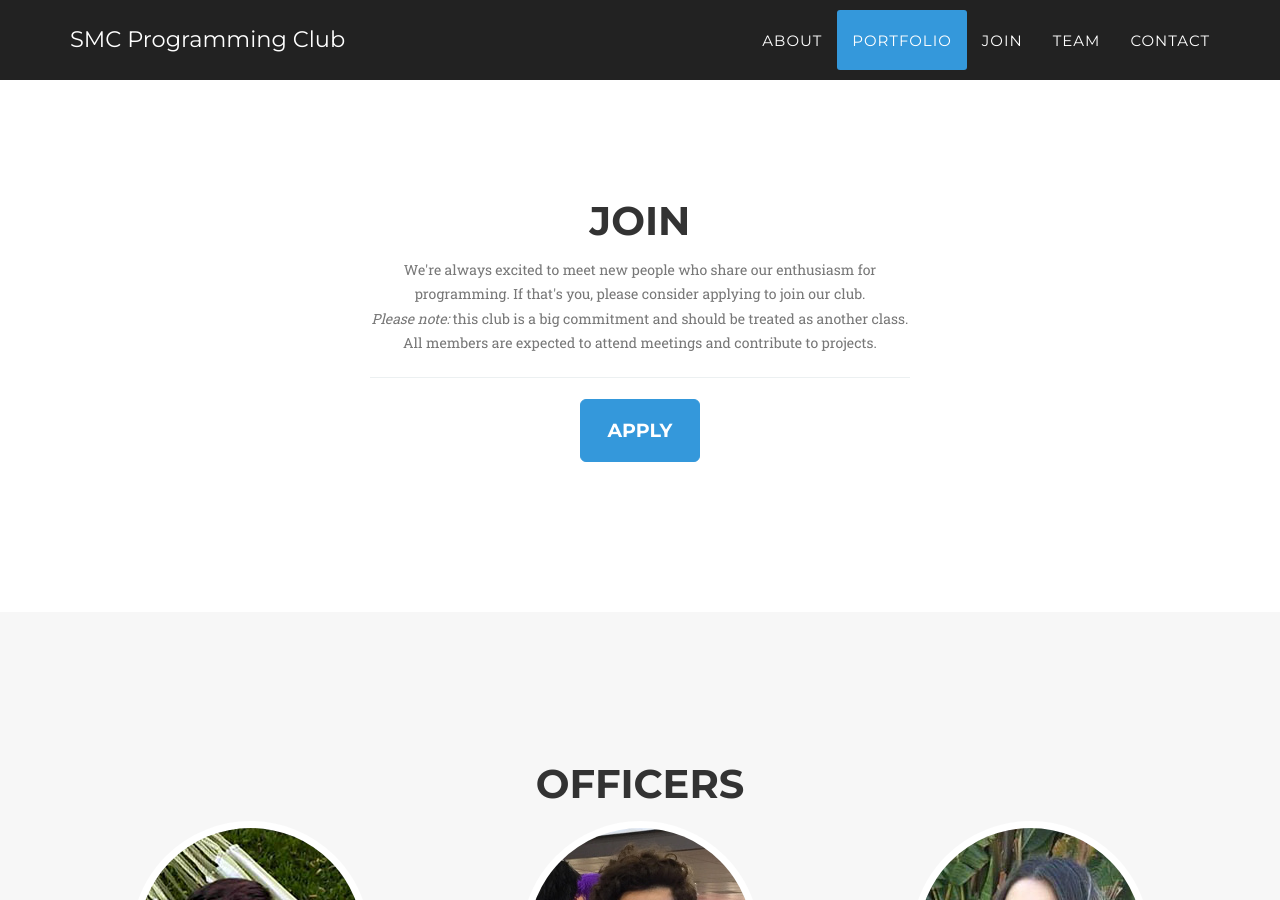
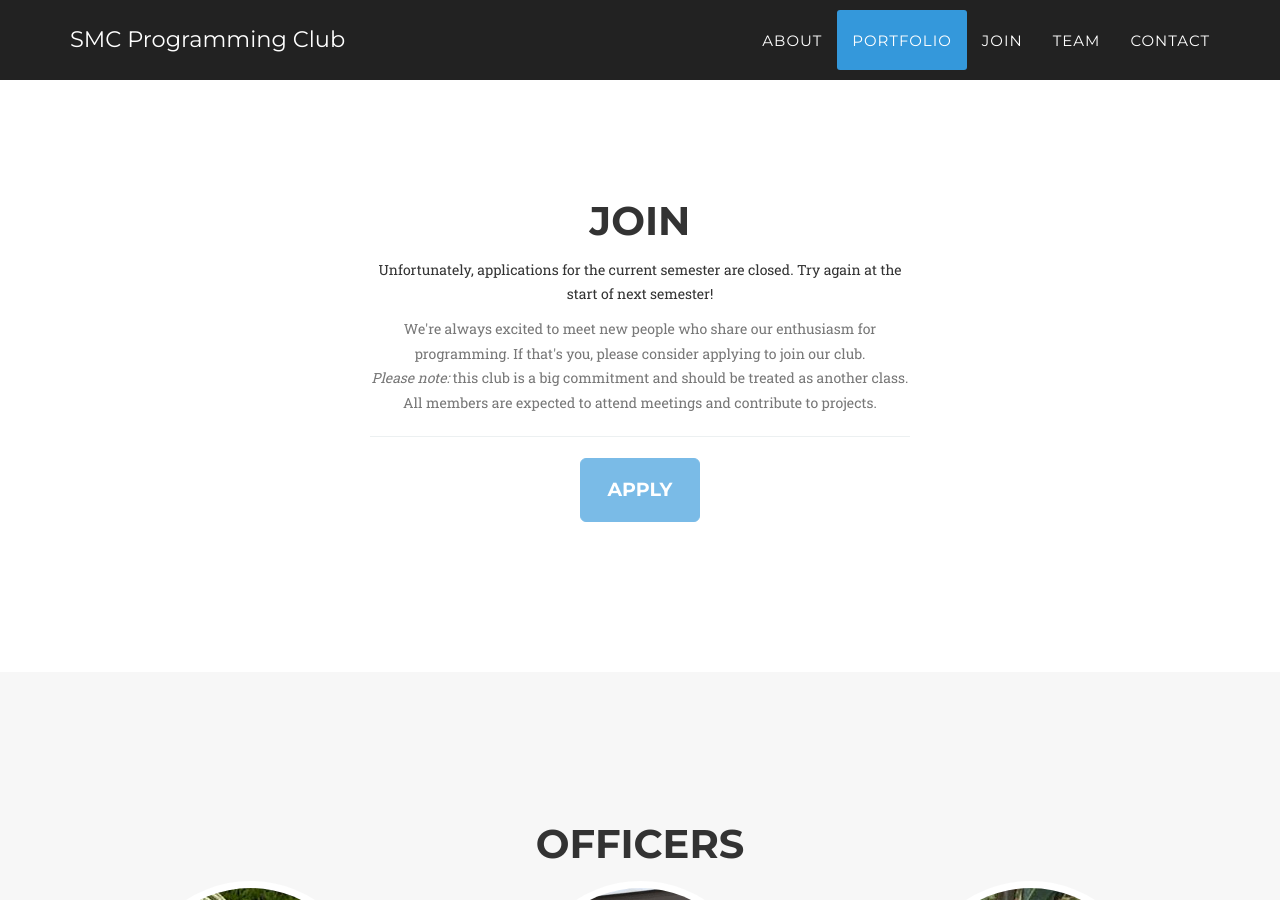
Before and after one commit to SMCProgrammingClub/website, a Jekyll site: the page built from index.html, in a window 1280 px wide and 900 px high, scrolled down 1928 px. Built offline with Jekyll 4.4.1, drawn with Linux system fonts in a browser that asks for light colours; some web fonts are replaced.

Commit message:
Disabled app link button

```diff
--- a/_includes/join.html
+++ b/_includes/join.html
@@ -6,7 +6,9 @@
                     <h2 class="section-heading">Join</h2>
                     <div class="col-lg-3"></div>
                     <div class="col-lg-6">
-                      <p class="section-subheading text-muted">We're always excited to meet new people who share our enthusiasm for programming. If that's you, please consider applying to join our club.<br>
+                      <p class="section-subheading">
+                        Unfortunately, applications for the current semester are closed. Try again at the start of next semester!
+                      </p><p class="section-subheading text-muted">We're always excited to meet new people who share our enthusiasm for programming. If that's you, please consider applying to join our club.<br>
                       <em>Please note:</em> this club is a big commitment and should be treated as another class. All members are expected to attend meetings and contribute to projects.</p><hr />
                     </div>
                 </div>
@@ -14,7 +16,7 @@
             <div class="row">
                 <div class="col-lg-3"></div>
                 <div class="col-lg-6 text-center">
-                    <a target="_blank" class="btn btn-primary btn-lg" href="http://goo.gl/forms/JBA7HU83fO" role="button">Apply</a>
+                    <a target="_blank" class="btn btn-primary btn-lg" disabled="disabled" href="http://goo.gl/forms/JBA7HU83fO" role="button">Apply</a>
                 </div>
             </div>
         </div>
```
